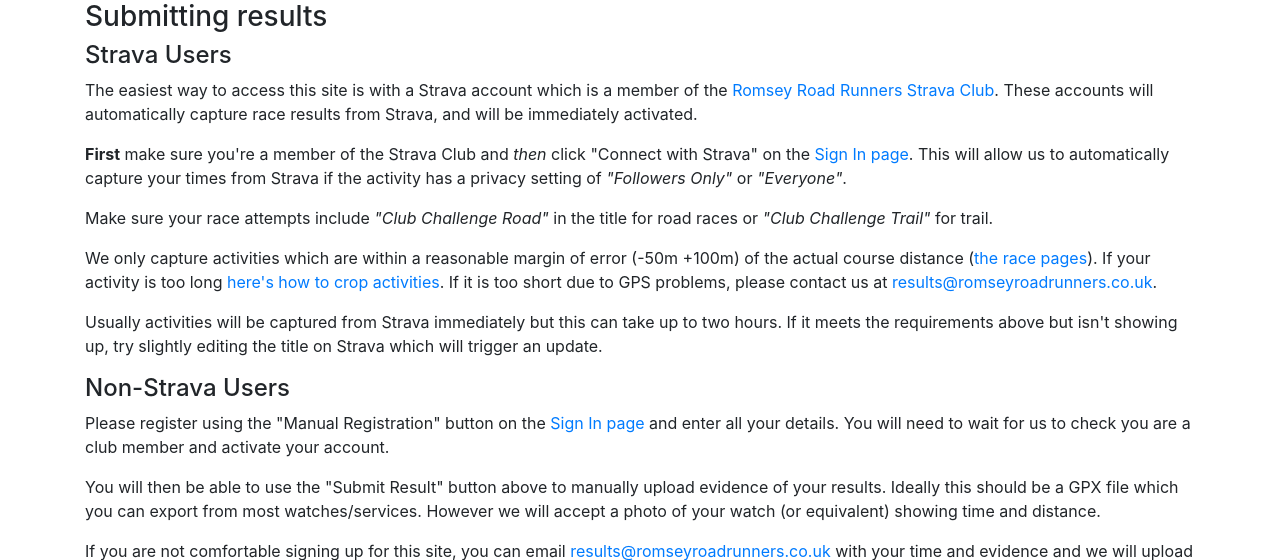
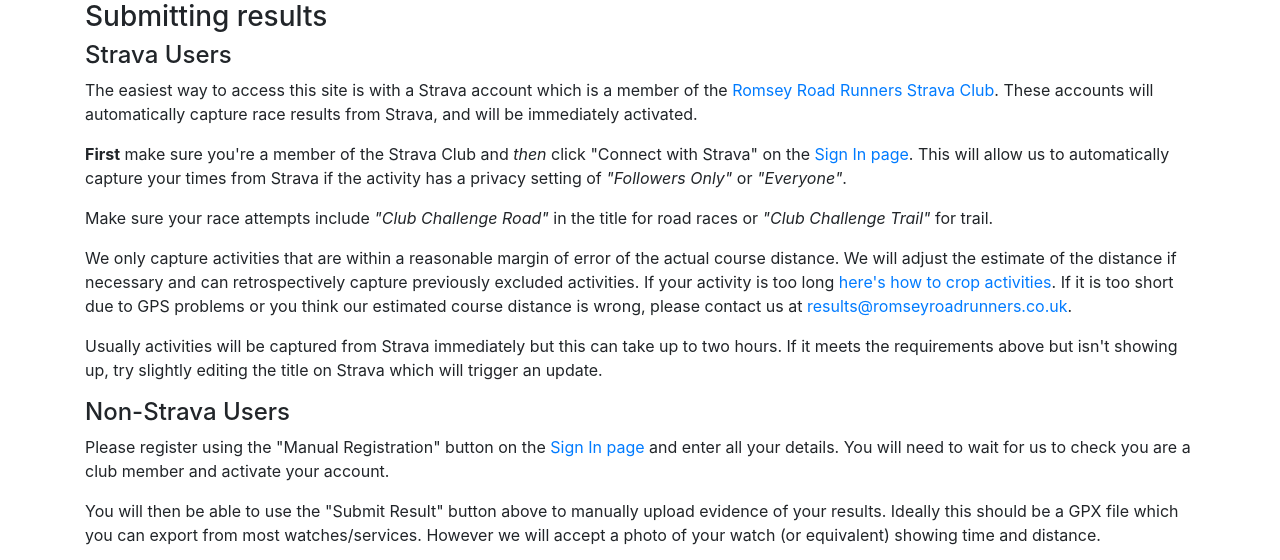
Before and after one commit to cablespaghetti/running-club-challenge, a Django app: page /submitting_results in a window 1280 px wide. Shown: the part 58-618 px from the top of the page. Run offline with Django 4.2, Linux system fonts and the light colour scheme; some libraries are stand-ins or nearby versions.

Commit message:
Change information about course distances for strava activities

```diff
--- a/main/templates/main/race_results.html
+++ b/main/templates/main/race_results.html
@@ -35,7 +35,7 @@
 
       <footer>
         <ul class="info">
-          <li>Distance:&nbsp;<span class="distance"></span>&nbsp;km</li>
+          <li>Estimated Distance:&nbsp;<span class="distance"></span>&nbsp;km</li>
         </ul>
       </footer>
     </div>
--- a/main/templates/main/submitting_results.html
+++ b/main/templates/main/submitting_results.html
@@ -20,11 +20,12 @@
         <i>"Club Challenge Trail"</i> for trail.
     </p>
     <p>
-        We only capture activities which are within a reasonable margin of error (-50m +100m) of the actual course
-        distance (<a href="{% url 'race_list' %}">the race pages</a>). If your activity is too long
-        <a href="https://support.strava.com/hc/en-us/articles/216919437-Crop-Tool-for-Activities">
-        here's how to crop activities</a>. If it is too short due to GPS problems, please contact us at
-        <a href="mailto:results@romseyroadrunners.co.uk">results@romseyroadrunners.co.uk</a>.
+        We only capture activities that are within a reasonable margin of error of the actual course distance. We will
+        adjust the estimate of the distance if necessary and can retrospectively capture previously excluded activities.
+
+        If your activity is too long <a href="https://support.strava.com/hc/en-us/articles/216919437-Crop-Tool-for-Activities">
+        here's how to crop activities</a>. If it is too short due to GPS problems or you think our estimated course
+        distance is wrong, please contact us at <a href="mailto:results@romseyroadrunners.co.uk">results@romseyroadrunners.co.uk</a>.
     </p>
     <p>
         Usually activities will be captured from Strava immediately but this can take up to two hours. If it meets the
```
